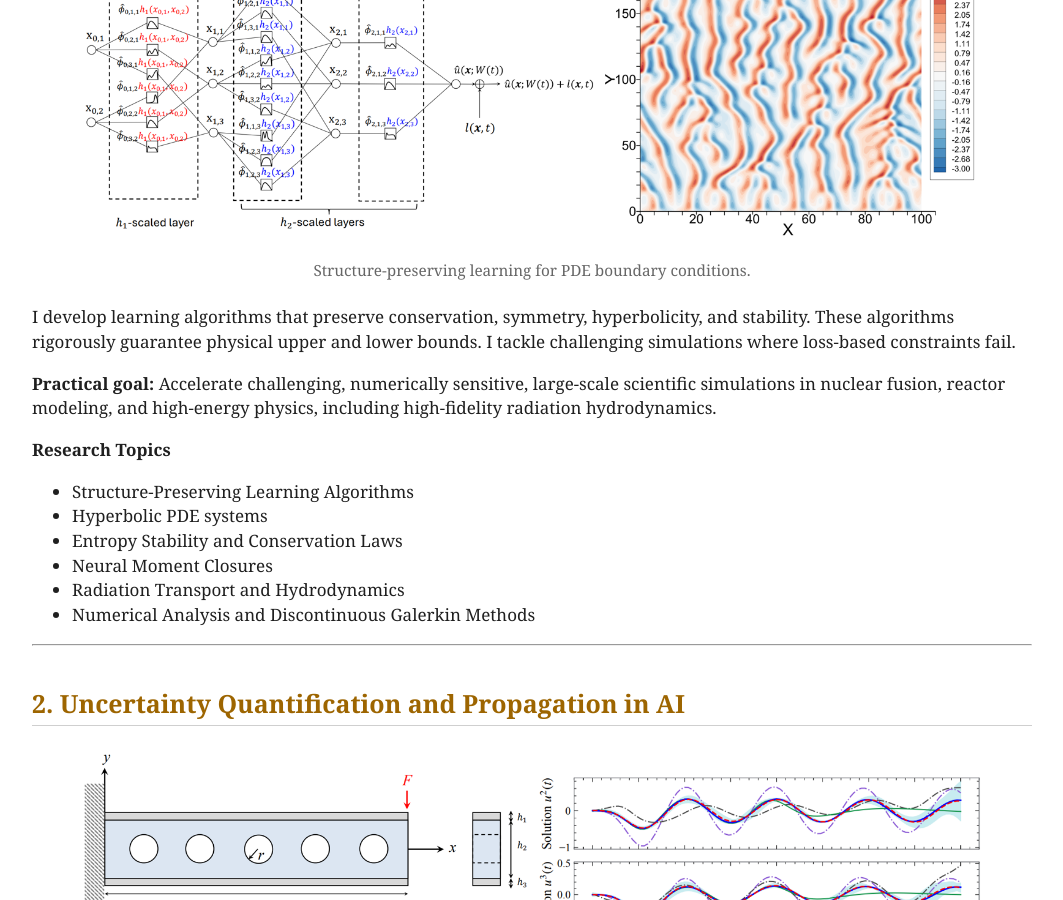
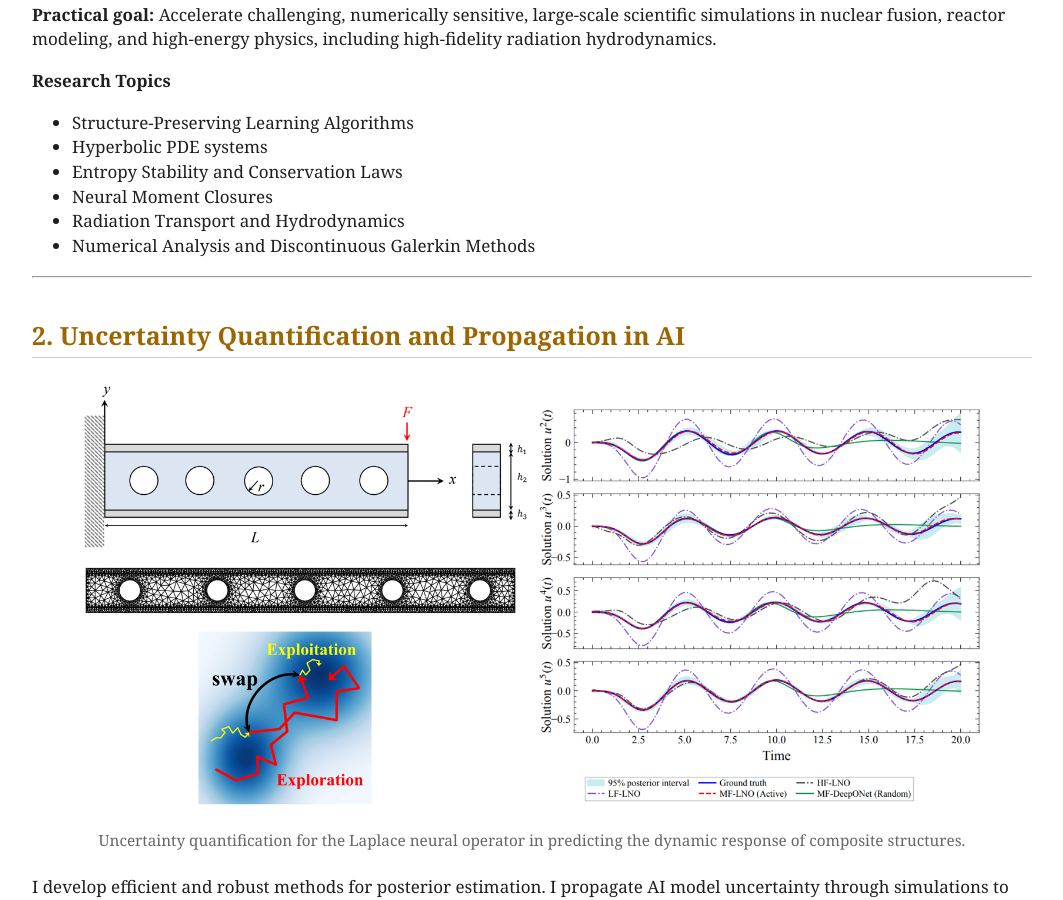
Before and after one commit to Kim4853/Kim4853.github.io, a Jekyll site: the page built from research.md, in a window 1280 px wide and 900 px high, scrolled down 1162 px. Shown: the whole window, without its empty margins (108-1171 px from the left). Built offline with Jekyll 4.4.1, drawn with Linux system fonts in a browser that asks for light colours.

Commit message:
Update website

```diff
--- a/research.md
+++ b/research.md
@@ -24,17 +24,6 @@ My research combines structure-preserving learning, uncertainty quantification,
   >
   <figcaption style="margin-top: 10px; font-size: 0.9em; color: #666;">
     Structure-preserving learning for reliable scientific simulations.
-  </figcaption>
-</figure>
-
-<figure style="margin: 24px 0; text-align: center;">
-  <img
-    src="{{ '/assets/images/bc.png' | relative_url }}"
-    alt="Structure-preserving scientific machine learning"
-    style="width: 100%; max-width: 900px; height: auto;"
-  >
-  <figcaption style="margin-top: 10px; font-size: 0.9em; color: #666;">
-    Structure-preserving learning for PDE boundary conditions.
   </figcaption>
 </figure>
 
```
Also changed, not shown: 1 other file.
